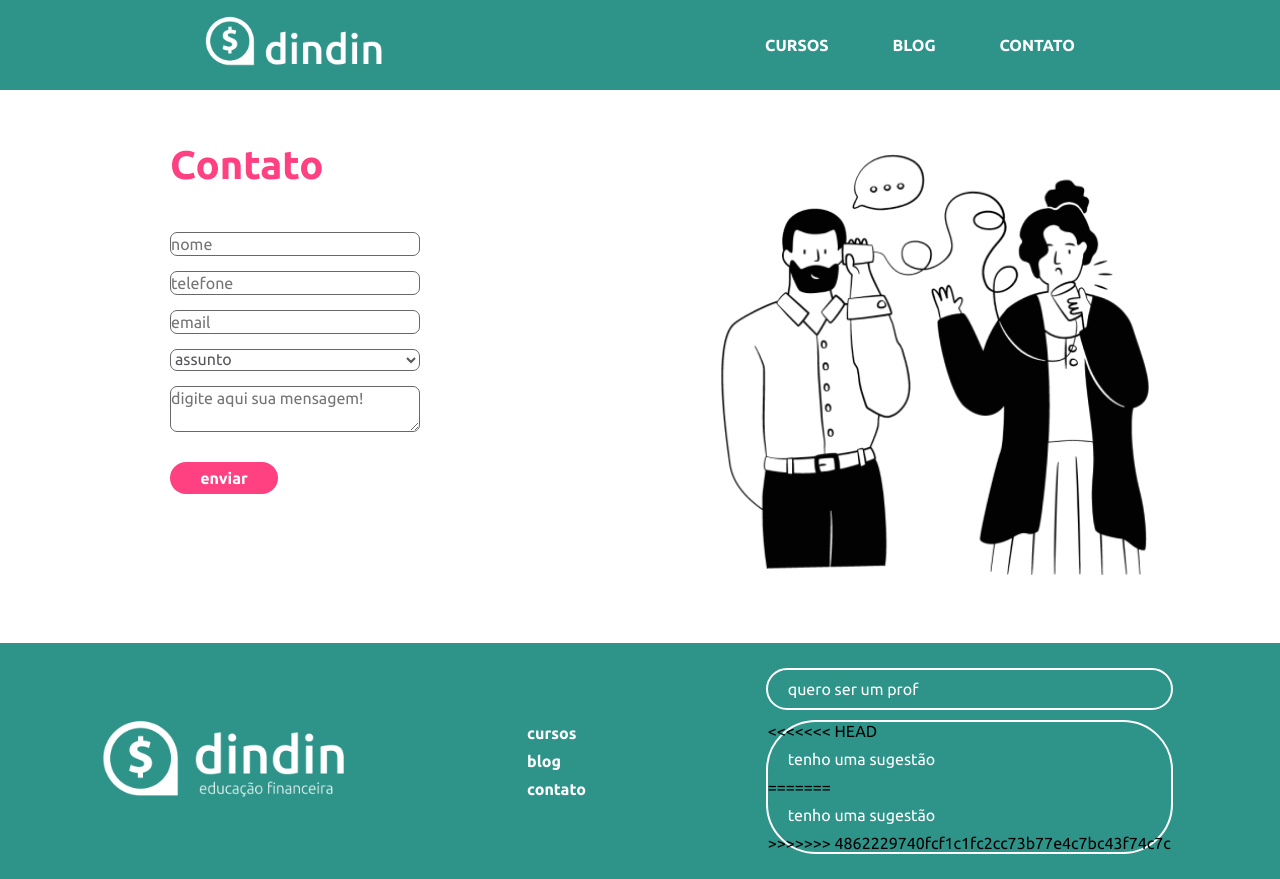
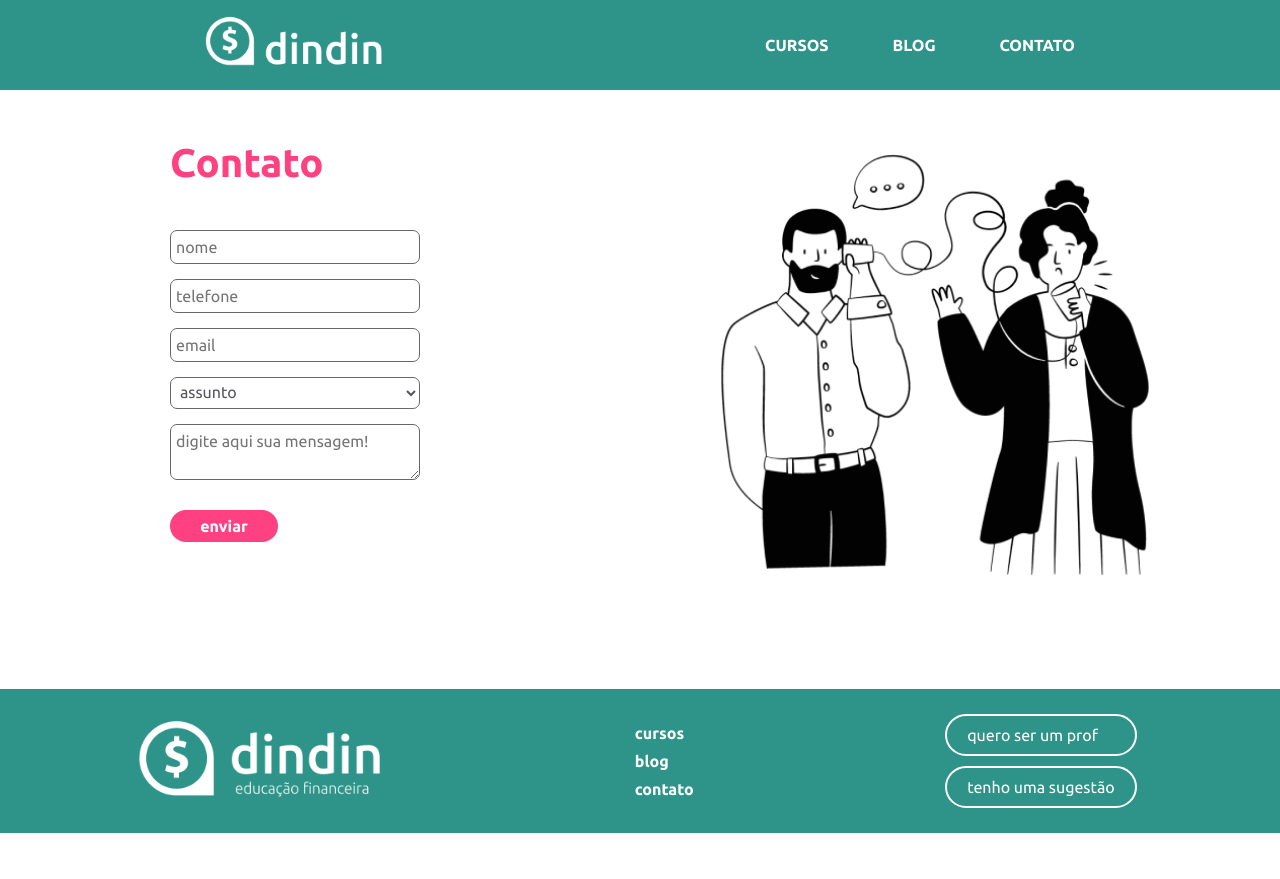
Before and after one commit to WWWomen/plataforma_dindin, a plain HTML site: page contato.html in a window 1280 px wide. After the commit the page ends 833 px from the top, so only its background shows below. Drawn offline with Linux system fonts and the light colour scheme.

Commit message:
Ajusta alguns erros

```diff
--- a/contato.html
+++ b/contato.html
@@ -82,11 +82,7 @@
                     <a href="./contato.html">quero ser um prof</a>
                 </div>
                 <div class="border-footer">
-<<<<<<< HEAD
                     <a href="./contato.html">tenho uma sugestão</a>
-=======
-                    <a href="./contato.html" >tenho uma sugestão</a >
->>>>>>> 4862229740fcf1c1fc2cc73b77e4c7bc43f74c7c
                 </div>
             </div>
         </div>
--- a/css/contato.css
+++ b/css/contato.css
@@ -11,6 +11,10 @@ body{
     max-width: 800px;
     margin: auto;
     padding: 50px;
+}
+
+.inputs input, select, textarea {
+    padding: 5px;
 }
 
 .elem_img{
@@ -182,4 +186,5 @@ button:hover{
         width: 350px;
         height: 350px;
     }
+
 }
--- a/css/global.css
+++ b/css/global.css
@@ -60,9 +60,6 @@
     padding: 10px 20px;
     color: #ffffff;
     font-weight: normal;
-<<<<<<< HEAD
-}
-=======
 }
 
 
@@ -104,6 +101,7 @@
         text-align: center;
         font-size: 14px;
     }
+
 }
 
 
@@ -151,6 +149,3 @@
     }
 
 }
-
-
->>>>>>> 4862229740fcf1c1fc2cc73b77e4c7bc43f74c7c
```
